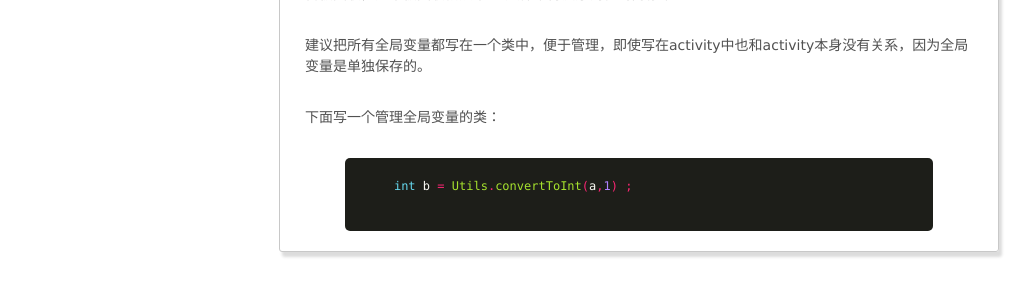
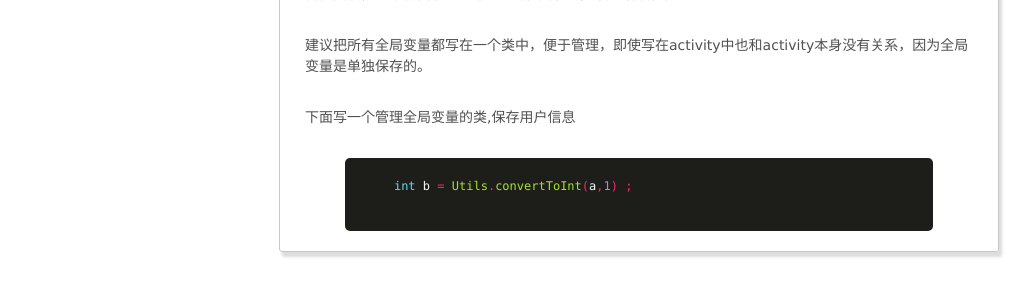
Before and after one commit to mxn21/mxn21.github.io, a Jekyll site: the page built from _posts/2015-12-16-android开发小技巧积累.md, in a window 1280 px wide. Shown: the part 1222-1522 px from the top of the page, without its empty margins (1-1034 px from the left). Built offline with Jekyll 4.4.1, drawn with Linux system fonts in a browser that asks for light colours; Markdown is read by kramdown in place of the engine named in the settings; comment, search, counter and statistics services are not loaded.

Commit message:
32432423

```diff
--- a/_posts/2015-12-16-android开发小技巧积累.md
+++ b/_posts/2015-12-16-android开发小技巧积累.md
@@ -53,7 +53,7 @@
 
 建议把所有全局变量都写在一个类中，便于管理，即使写在activity中也和activity本身没有关系，因为全局变量是单独保存的。
 
-下面写一个管理全局变量的类：
+下面写一个管理全局变量的类,保存用户信息
 
       {% highlight java  %}
     int b = Utils.convertToInt(a,1) ;
```
